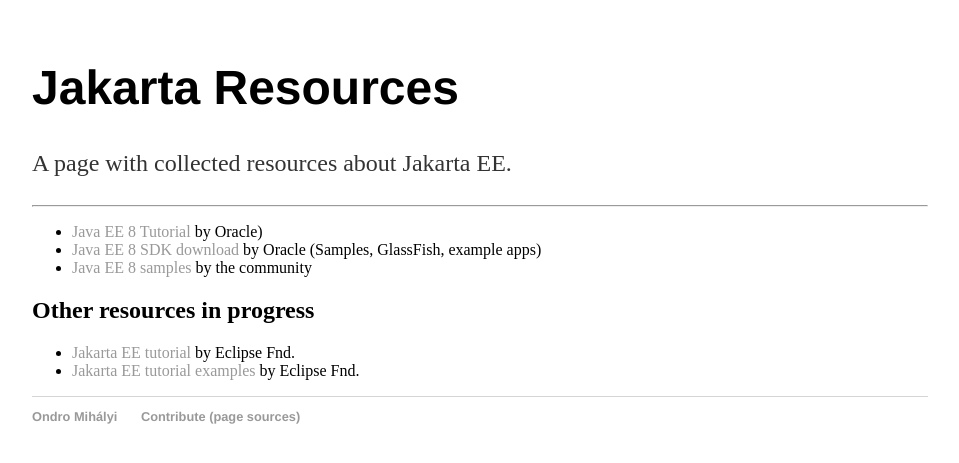
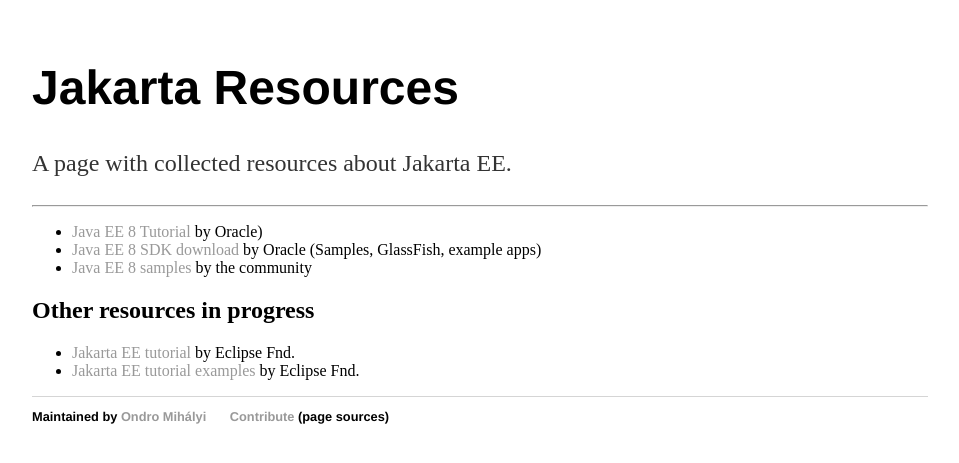
Before and after one commit to awesome-jakartaee/awesome-jakartaee.github.io, a Jekyll site: the page built from index.md, in a window 1280 px wide. Shown: the top 463 px of the page, without its empty margins (160-1119 px from the left). Built offline with Jekyll 4.4.1, drawn with Linux system fonts in a browser that asks for light colours.

Commit message:
Update default.html

```diff
--- a/_layouts/default.html
+++ b/_layouts/default.html
@@ -15,8 +15,8 @@
 			</div><!-- /.container -->
 			<footer>
 	    		<ul>
-	        		<li><a href="https://ondro.inginea.eu">Ondro Mihályi</a></li>
-	        		<li><a href="https://github.com/jakartadocs-om/jakartadocs-om.github.io">Contribute (page sources)</a></li>
+	        		<li>Maintained by <a href="https://ondro.inginea.eu">Ondro Mihályi</a></li>
+	        		<li><a href="https://github.com/jakartadocs-om/jakartadocs-om.github.io">Contribute</a> (page sources)</li>
 				</ul>
 			</footer>
 		</body>
```
